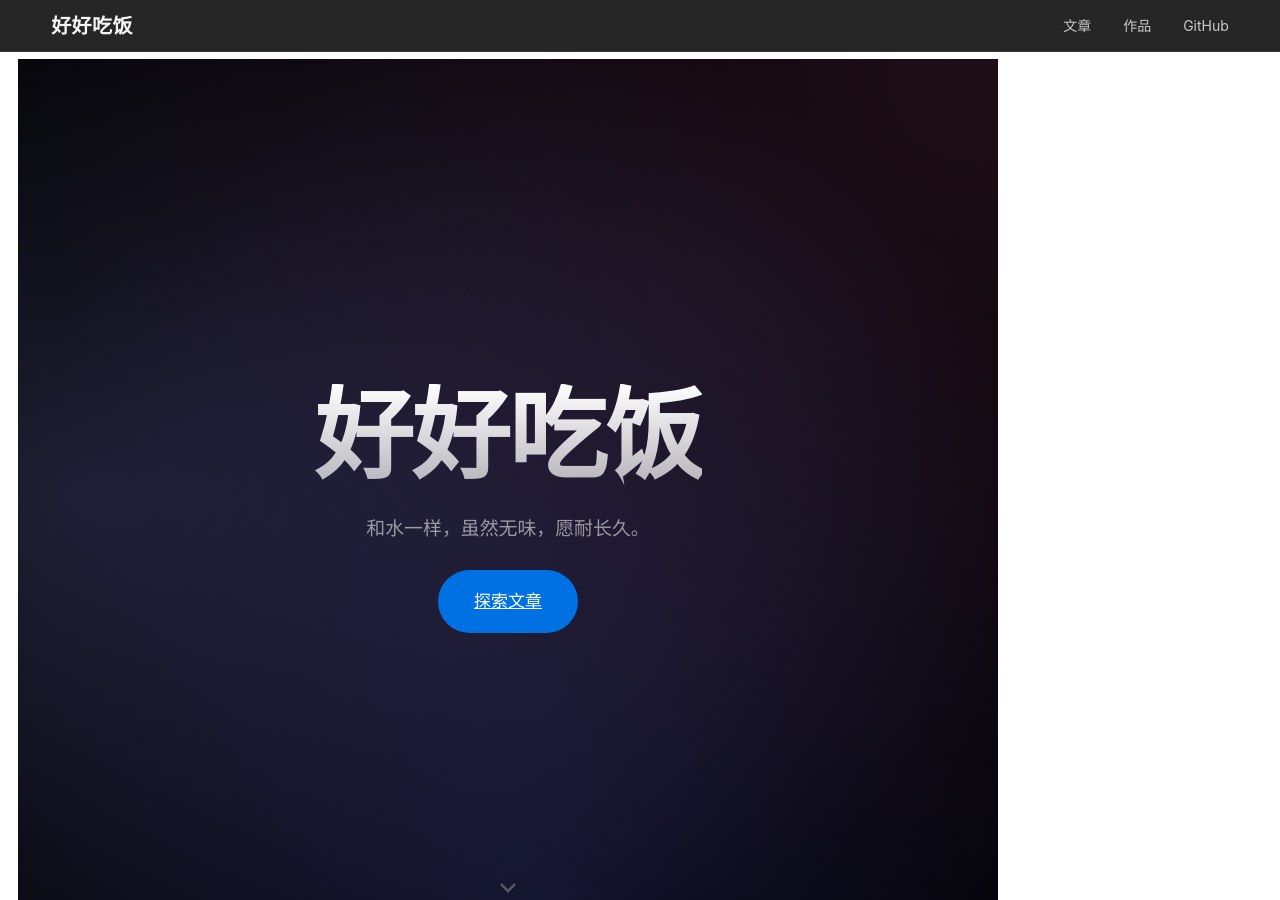
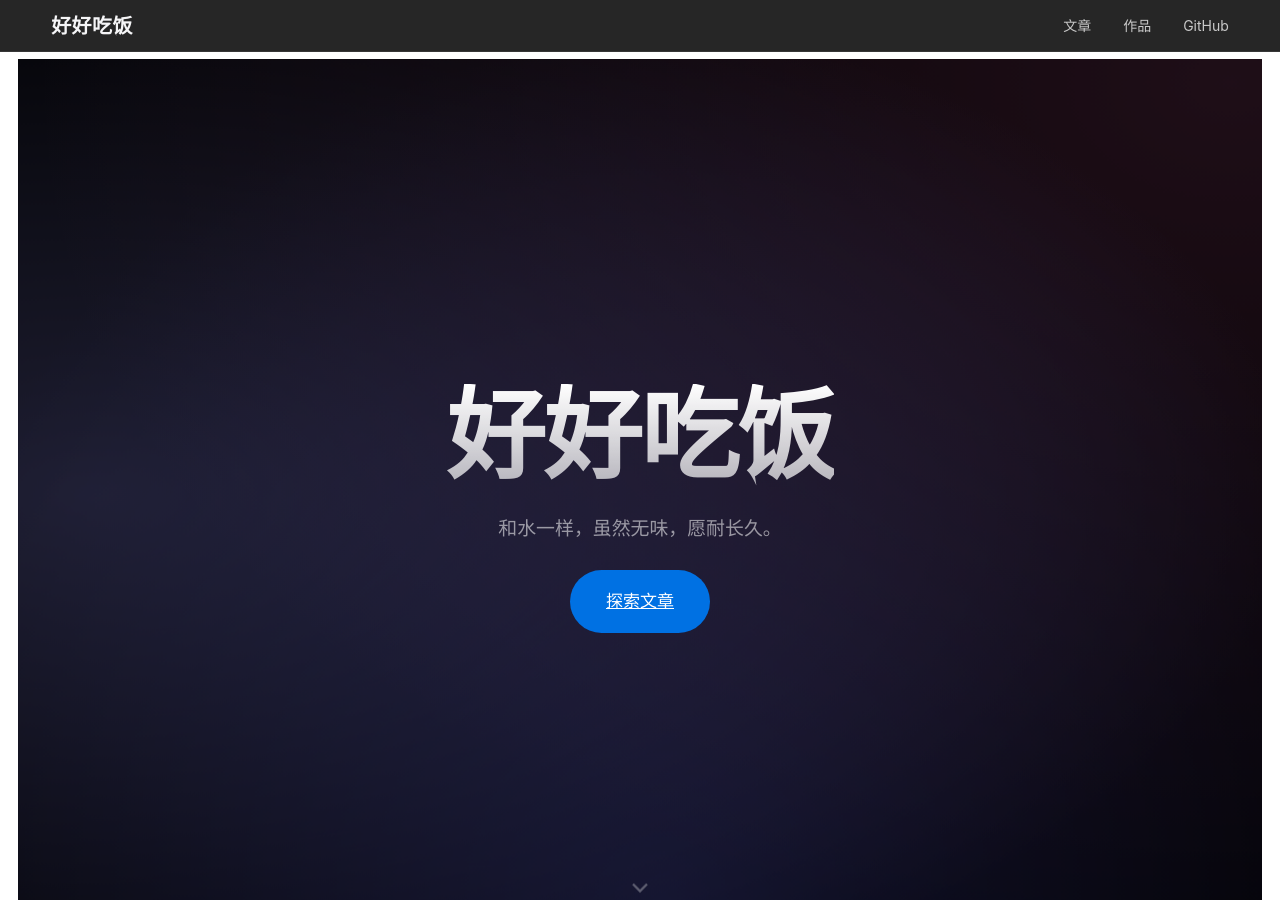
Before and after one commit to zach1219/zach1219.github.io, a Jekyll site: the page built from _pages/about.md, in a window 1280 px wide and 900 px high. Built offline with Jekyll 4.4.1, drawn with Linux system fonts in a browser that asks for light colours; comment, search, counter and statistics services are not loaded.

Commit message:
fix: override theme .page max-width to full screen

```diff
--- a/assets/css/apple-home.css
+++ b/assets/css/apple-home.css
@@ -1,6 +1,10 @@
 @import url('https://fonts.googleapis.com/css2?family=Noto+Serif+SC:wght@400;600;700&display=swap');
 
 /* ===== Reset theme conflicts ===== */
+.page { max-width: 100% !important; margin: 0 !important; padding: 0 !important; }
+#main, .page__inner-wrap, article.page { max-width: 100% !important; width: 100% !important; }
+.page__footer footer { max-width: 100% !important; }
+.masthead__inner-wrap { max-width: 100% !important; }
 .masthead { display: none !important; }
 .page__footer { margin-top: 0 !important; }
 
```
